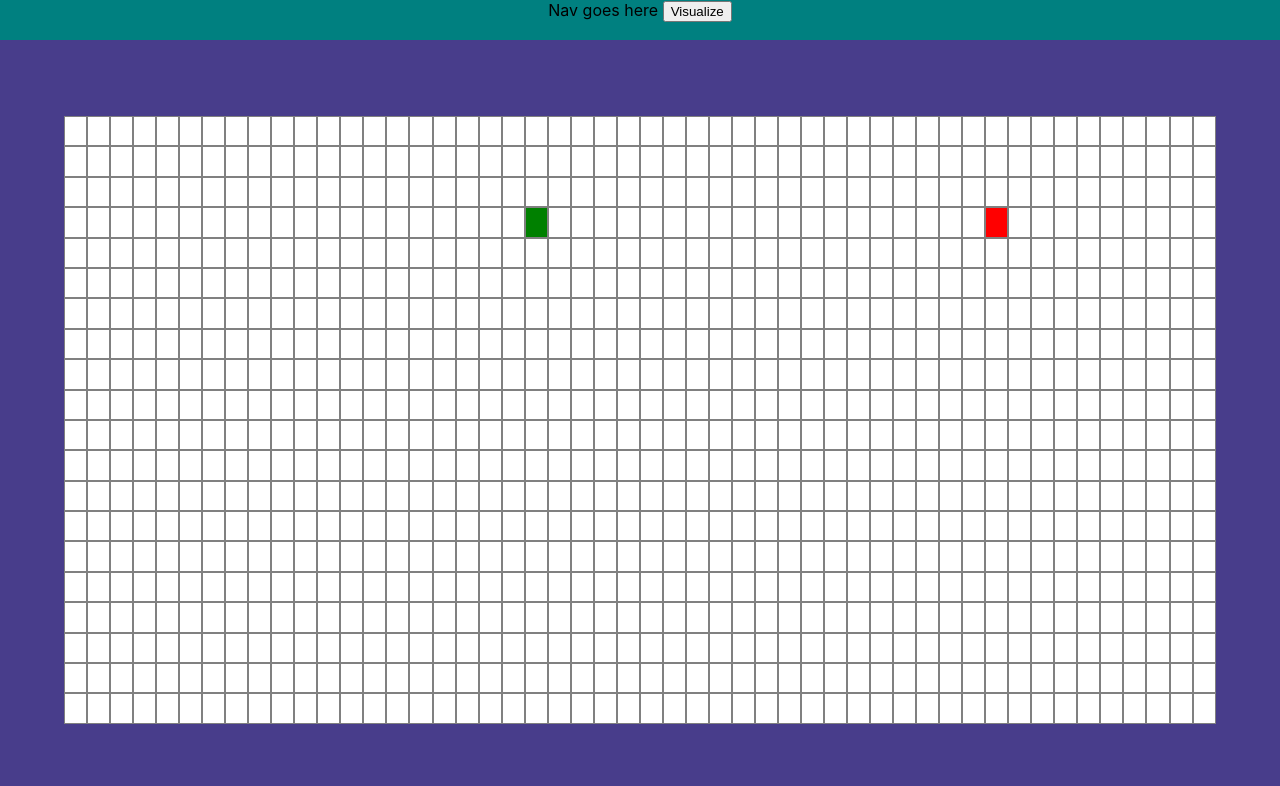
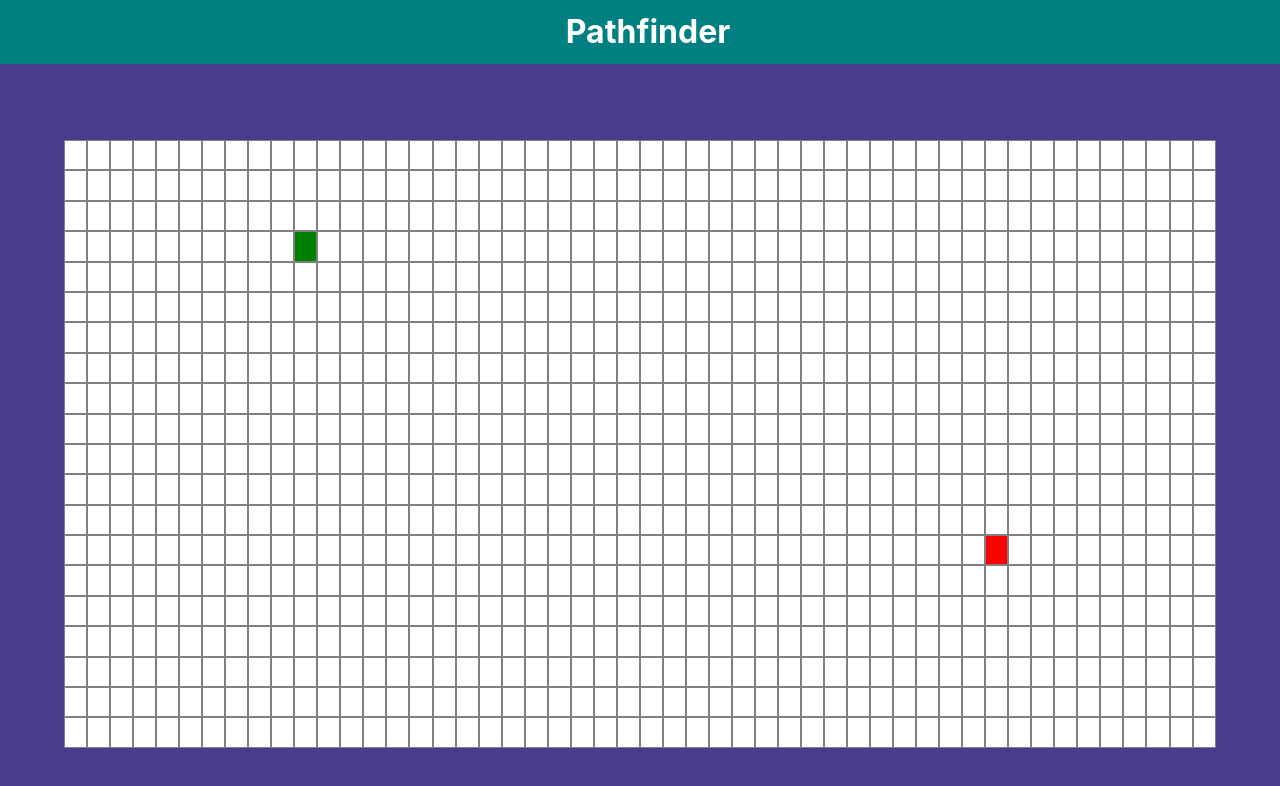
Before and after one commit to BrankoKrstic/pathfinder, a React (Create React App) app: page / in a window 1280 px wide. Shown: the top 786 px of the page. Built offline with nearby package versions, Linux system fonts and the light colour scheme.

Commit message:
move navbar to a separate file

```diff
--- /dev/null
+++ b/src/components/Navbar/Navbar.css
@@ -0,0 +1,15 @@
+.Navbar {
+	background-color: teal;
+	width: 100%;
+	height: 4rem;
+	color: white;
+}
+
+.Navbar-logo {
+	height: 100%;
+	font-size: 2rem;
+	font-weight: bold;
+	display: inline-block;
+	line-height: 4rem;
+	padding-left: 1rem;
+}
--- /dev/null
+++ b/src/components/Navbar/Navbar.js
@@ -0,0 +1,10 @@
+import "./Navbar.css";
+
+export default function Navbar(props) {
+	const { visualize } = props;
+	return (
+		<nav className="Navbar">
+			<div className="Navbar-logo">Pathfinder</div>
+		</nav>
+	);
+}
--- a/src/components/Pathfinder/Pathfinder.css
+++ b/src/components/Pathfinder/Pathfinder.css
@@ -3,12 +3,7 @@
 	width: 100vw;
 	margin: 0;
 	padding: 0;
-}
-
-.Pathfinder-nav {
-	background-color: teal;
-	width: 100%;
-	height: 5%;
+	overflow: hidden;
 }
 
 .Pathfinder-body {
--- a/src/components/Pathfinder/Pathfinder.js
+++ b/src/components/Pathfinder/Pathfinder.js
@@ -2,15 +2,15 @@ import { useState, useEffect } from "react";
 import { WeightedGraph } from "../../algos/dijkstra";
 import Node from "../Node/Node";
 import "./Pathfinder.css";
-
+import Navbar from "../Navbar/Navbar";
 const NUM_ROWS = 20;
 const NUM_COLS = 50;
 
 export default function Pathfinder() {
 	const [gridState, setGridState] = useState({
 		graph: null,
-		startNode: "170",
-		endNode: "190",
+		startNode: "160",
+		endNode: "690",
 		visitedNodes: [],
 		shortestPath: [],
 	});
@@ -41,7 +41,7 @@ export default function Pathfinder() {
 				setTimeout(() => {
 					visitedArr.push(visitedNodes[i]);
 					setGridState({ ...gridState, visitedNodes: visitedArr });
-				}, i * 25);
+				}, i * 20);
 			} else {
 				setTimeout(() => {
 					shortestPathArr.push(shortestPath[i - visitedNodes.length]);
@@ -50,7 +50,7 @@ export default function Pathfinder() {
 						visitedNodes: visitedArr,
 						shortestPath: shortestPathArr,
 					});
-				}, i * 25);
+				}, i * 20);
 			}
 		}
 	};
@@ -71,9 +71,7 @@ export default function Pathfinder() {
 		));
 	return (
 		<div className="Pathfinder">
-			<header className="Pathfinder-nav">
-				Nav goes here <button onClick={visualize}>Visualize</button>
-			</header>
+			<Navbar vizualize={visualize}></Navbar>
 			<main className="Pathfinder-body">
 				<div className="Pathfinder-grid">{nodes}</div>
 			</main>
```
